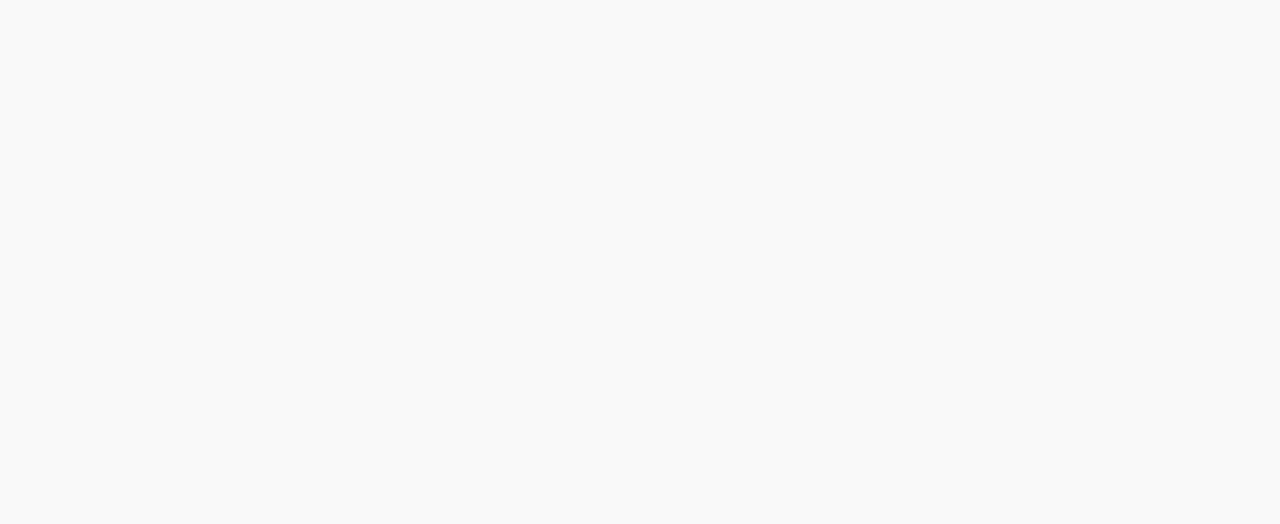
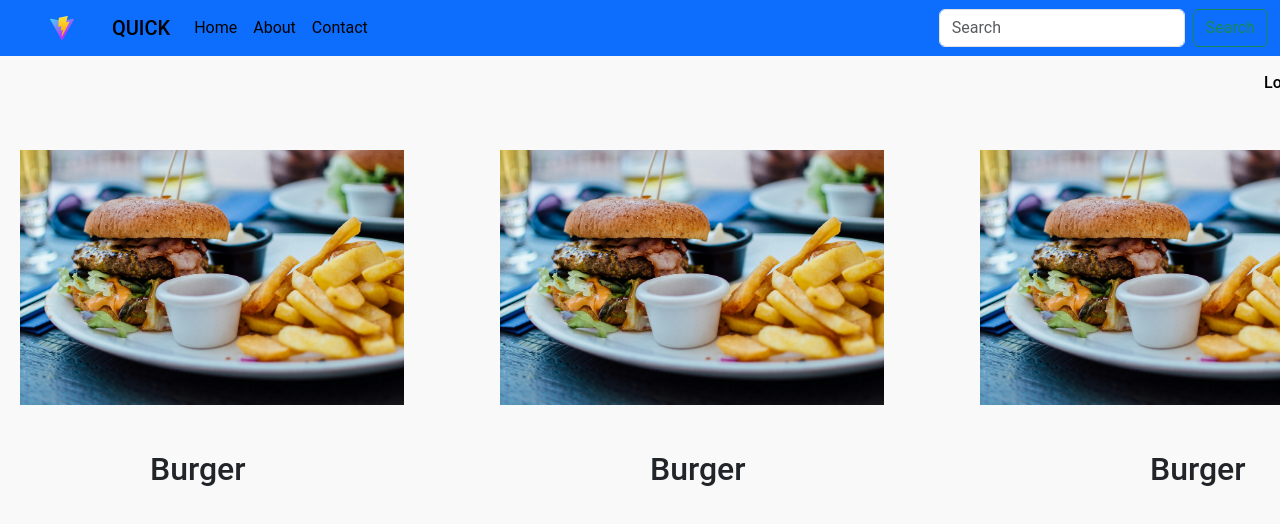
Before and after one commit to himanshukr01/zomoto, a React (Vite) app: page / in a window 1280 px wide. Before the commit this address had no page. Shown: the top 524 px of the page. Built offline with nearby package versions, Linux system fonts and the light colour scheme.

Commit message:
first commit

```diff
--- a/src/App.jsx
+++ b/src/App.jsx
@@ -5,18 +5,16 @@ import Navbar from './components/Navbar'
 import Register from './pages/Register'
 import Home from './pages/Home'
 import './App.css'
-import Home2 from './pages/Home2'
 
 const App = () => {
   return (
     <div>
      <BrowserRouter>
       <Routes>
-        <Route path="/home" element={<Home />} />
+        <Route path="/" element={<Home />} />
         <Route path="/login" element={<Login />} />
         <Route path="/register" element={<Register />} />
         <Route path="/navbar" element={<Navbar />} />
-        <Route path="/home2" element={<Home2 />} />
 
       </Routes>
      </BrowserRouter>
--- a/src/pages/Home.jsx
+++ b/src/pages/Home.jsx
@@ -19,11 +19,24 @@ const Home = () => {
   return (
     <div className="container">
       <Navbar />
-      <a href="/Home2" >Welcome to ZOMOTO!</a>
-      <button style={{width: '10%', position: 'fixed', top: 60, left:1220, zIndex: 1000}} onClick={() => {
+      <div>
+        <img style={{ width: '30%', position: 'fixed', top: 150, left: 20, zIndex: 1000 }} src="burger.jpg" alt="" />
+        <h2 style={{ width: '30%', position: 'fixed', top: 450, left: 150, zIndex: 1000 }} >Burger</h2>
+      </div>
+      <div>
+        <img style={{ width: '30%', position: 'fixed', top: 150, left: 500, zIndex: 1000 }} src="burger.jpg" alt="" />
+        <h2 style={{ width: '30%', position: 'fixed', top: 450, left: 650, zIndex: 1000 }} >Burger</h2>
+      </div><div>
+        <img style={{ width: '30%', position: 'fixed', top: 150, left: 980, zIndex: 1000 }} src="burger.jpg" alt="" />
+        <h2 style={{ width: '30%', position: 'fixed', top: 450, left: 1150, zIndex: 1000 }} >Burger</h2>
+      </div><div>
+        <img style={{ width: '30%', position: 'fixed', top: 150, left: 1460, zIndex: 1000 }} src="burger.jpg" alt="" />
+        <h2 style={{ width: '30%', position: 'fixed', top: 450, left: 1650, zIndex: 1000 }} >Burger</h2>
+      </div>
+      <button style={{ width: '10%', position: 'fixed', top: 60, left: 1220, zIndex: 1000 }} onClick={() => {
         localStorage.removeItem('username');
         navigate('/login');
-      }}>Logout</button>
+      }}>Login</button>
     </div>
   )
 }
--- a/src/pages/Home2.jsx
+++ /dev/null
@@ -1,17 +0,0 @@
-import React from 'react'
-import Navbar from '../components/Navbar'
-
-const Home2 = () => {
-  return (
-    <div>
-    <Navbar />
-    <div>
-
-        <img style={{width: '30%', position: 'fixed', top: 80, left:20, zIndex: 1000}} src="burger.jpg" alt="" />
-        <h2 style={{width: '30%', position: 'fixed', top: 350, left:140, zIndex: 1000}} >Burger</h2>
-    </div>
-    </div>
-  )
-}
-
-export default Home2
```
